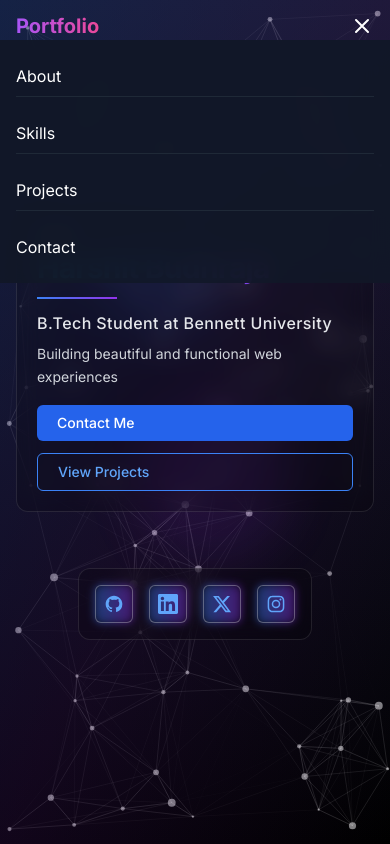
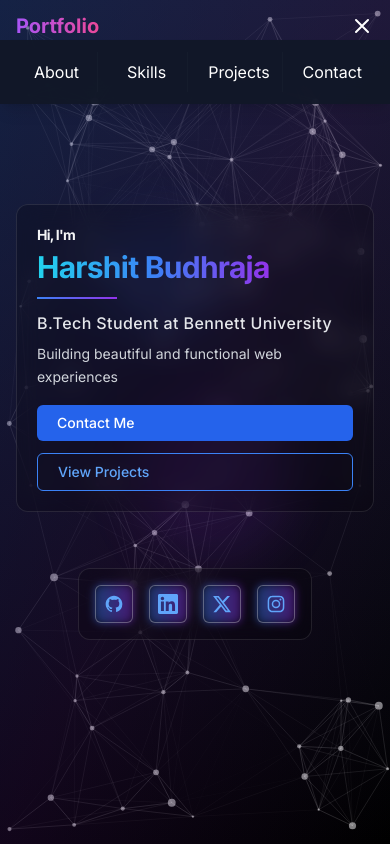
Before and after one commit to GeekNoob04/react-portfolio, a React (Vite) app: page / in a window 390 px wide. Both pictures are taken after a click on the button "Toggle menu". Shown: the top 844 px of the page. Built offline with nearby package versions, Linux system fonts and the light colour scheme.

Commit message:
nav ui changes

```diff
--- a/src/components/Navbar.jsx
+++ b/src/components/Navbar.jsx
@@ -1,5 +1,4 @@
 import { useState, useEffect } from "react";
-
 const Navbar = () => {
   const [isScrolled, setIsScrolled] = useState(false);
   const [isMenuOpen, setIsMenuOpen] = useState(false);
@@ -16,7 +15,7 @@ const Navbar = () => {
     <nav
       className={`fixed w-full z-50 transition-all duration-300 ${
         isScrolled
-          ? "bg-gray-900/90 backdrop-blur-md py-2 shadow-lg"
+          ? "bg-gray-900/75 backdrop-blur-md py-2 shadow-lg"
           : "bg-transparent py-3 sm:py-4"
       }`}
     >
@@ -98,32 +97,32 @@ const Navbar = () => {
 
       {/* Mobile Menu */}
       {isMenuOpen && (
-        <div className="md:hidden bg-gray-900/95 backdrop-blur-md">
-          <div className="container mx-auto px-4 py-4 flex flex-col space-y-4">
+        <div className="md:hidden bg-gray-900/95 backdrop-blur-md shadow-lg">
+          <div className="container mx-auto px-4 py-3 flex flex-row overflow-x-auto gap-2 justify-between">
             <a
               href="#about"
-              className="hover:text-purple-400 transition-colors py-2 border-b border-gray-800"
+              className="hover:text-purple-400 whitespace-nowrap transition-colors py-2 px-3 text-center border-r border-gray-800/30 flex-1"
               onClick={() => setIsMenuOpen(false)}
             >
               About
             </a>
             <a
               href="#skills"
-              className="hover:text-purple-400 transition-colors py-2 border-b border-gray-800"
+              className="hover:text-purple-400 whitespace-nowrap transition-colors py-2 px-3 text-center border-r border-gray-800/30 flex-1"
               onClick={() => setIsMenuOpen(false)}
             >
               Skills
             </a>
             <a
               href="#projects"
-              className="hover:text-purple-400 transition-colors py-2 border-b border-gray-800"
+              className="hover:text-purple-400 whitespace-nowrap transition-colors py-2 px-3 text-center border-r border-gray-800/30 flex-1"
               onClick={() => setIsMenuOpen(false)}
             >
               Projects
             </a>
             <a
               href="#contact"
-              className="hover:text-purple-400 transition-colors py-2"
+              className="hover:text-purple-400 whitespace-nowrap transition-colors py-2 px-3 text-center flex-1"
               onClick={() => setIsMenuOpen(false)}
             >
               Contact
```
